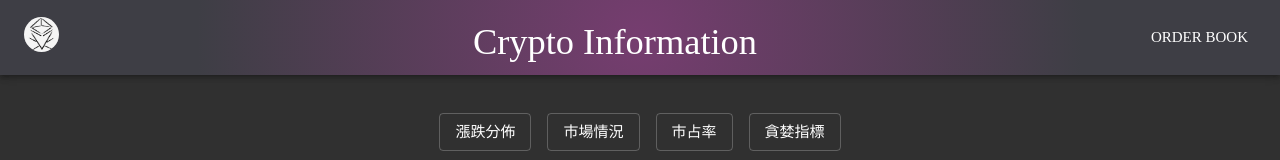
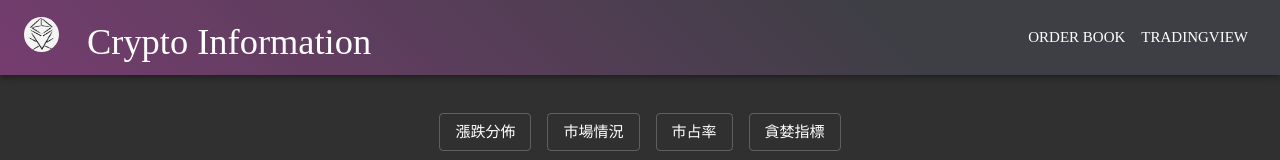
Before and after one commit to seanhung07/crypto-information, a React (Create React App) app: page / in a window 1280 px wide. Shown: the top 160 px of the page. Built offline with nearby package versions, Linux system fonts and the light colour scheme; no server answers; a web font is replaced by a local one.

Commit message:
style change

```diff
--- a/src/Home.js
+++ b/src/Home.js
@@ -53,8 +53,8 @@ const useStyles = makeStyles((theme) => ({
     marginRight: theme.spacing(2),
   },
   title: {
-    flexGrow: 1,
-    textAlign: 'center',
+    flexGrow: 2,
+    // textAlign: 'center',
   },
 }));
 
@@ -65,7 +65,7 @@ function Home(){
 
     <ThemeProvider theme={theme}>
       <CssBaseline />
-      <AppBar position="static" style={{background: 'radial-gradient(circle, rgba(117,61,111,1) 1%, rgba(62,62,69,1) 69%)'}}>
+      <AppBar position="static" style={{background: 'linear-gradient(45deg, rgba(117,61,111,1) 1%, rgba(62,62,69,1) 69%)'}}>
         <Toolbar>
           <IconButton edge="start" className={classes.menuButton} color="inherit" aria-label="menu">
             <div className="head">
@@ -77,6 +77,7 @@ function Home(){
           </Typography>
           <Box display='flex'>
             <Button component={Link} to="/order">Order Book</Button>
+            <Button component={Link} to="/draw">TradingView</Button>
         </Box>
         </Toolbar>
       </AppBar>
```
